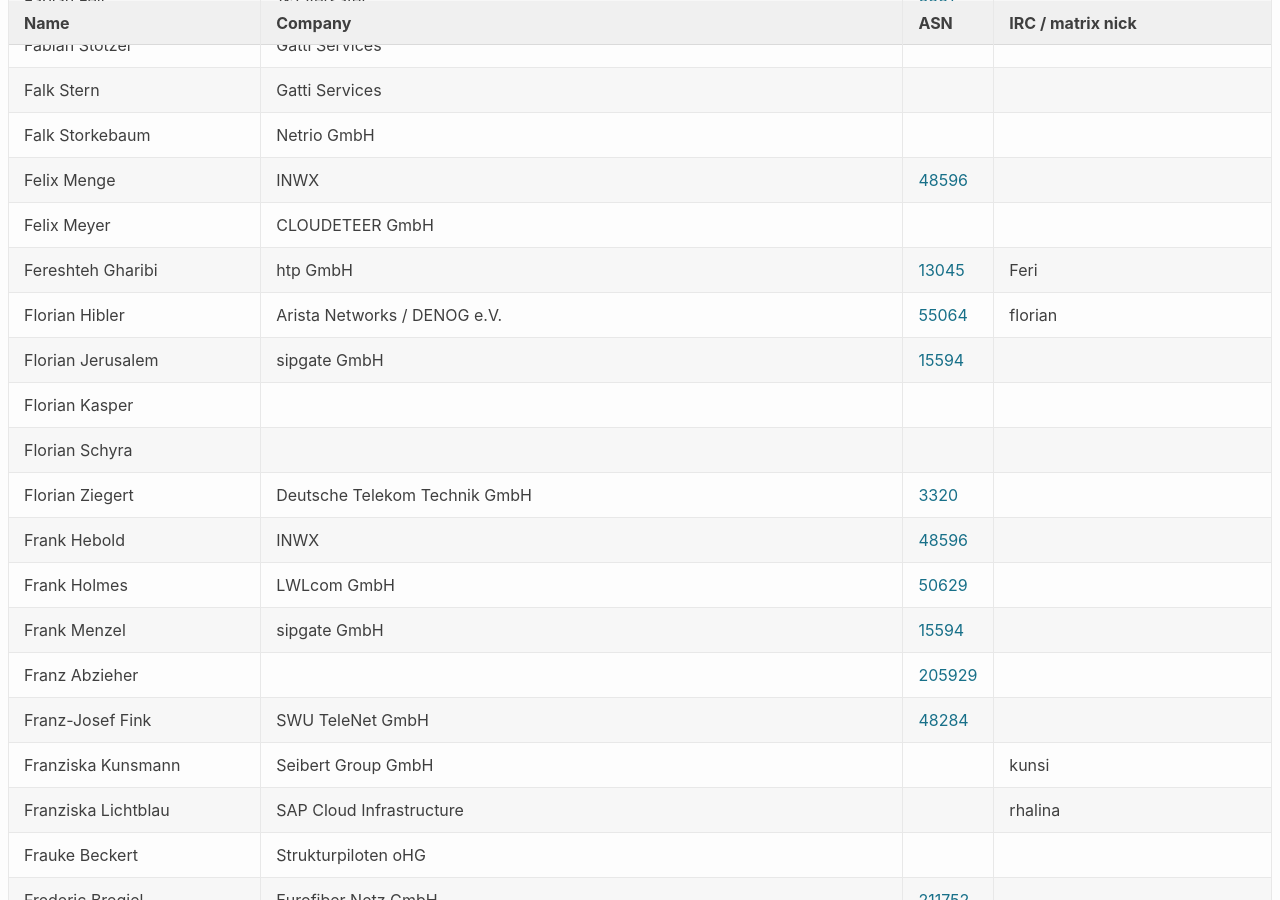
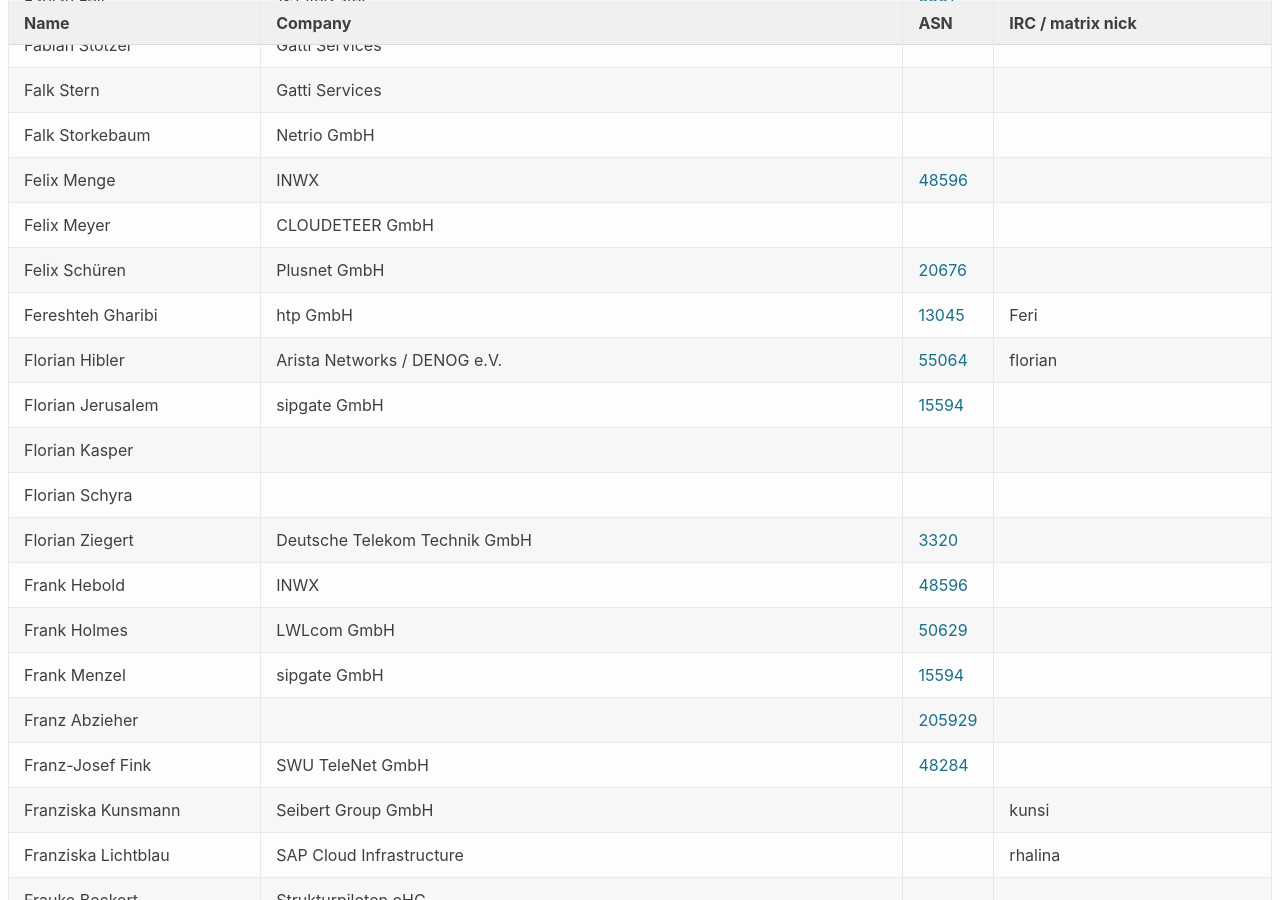
Before and after one commit to denog/pretix-attendeelist, a Jekyll site: the page built from denog17/index.markdown, in a window 1280 px wide and 900 px high, scrolled down 4564 px. Built offline with Jekyll 4.4.1, drawn with Linux system fonts in a browser that asks for light colours.

Commit message:
Latest data: Tue Sep 16 17:10:35 UTC 2025

```diff
--- a/_data/attendees_denog17_onsite.json
+++ b/_data/attendees_denog17_onsite.json
@@ -618,6 +618,12 @@
     "asn": null
   },
   {
+    "name": "Felix Schüren",
+    "company": "Plusnet GmbH",
+    "irc": null,
+    "asn": "20676"
+  },
+  {
     "name": "Fereshteh Gharibi",
     "company": "htp GmbH",
     "irc": "Feri",
```
